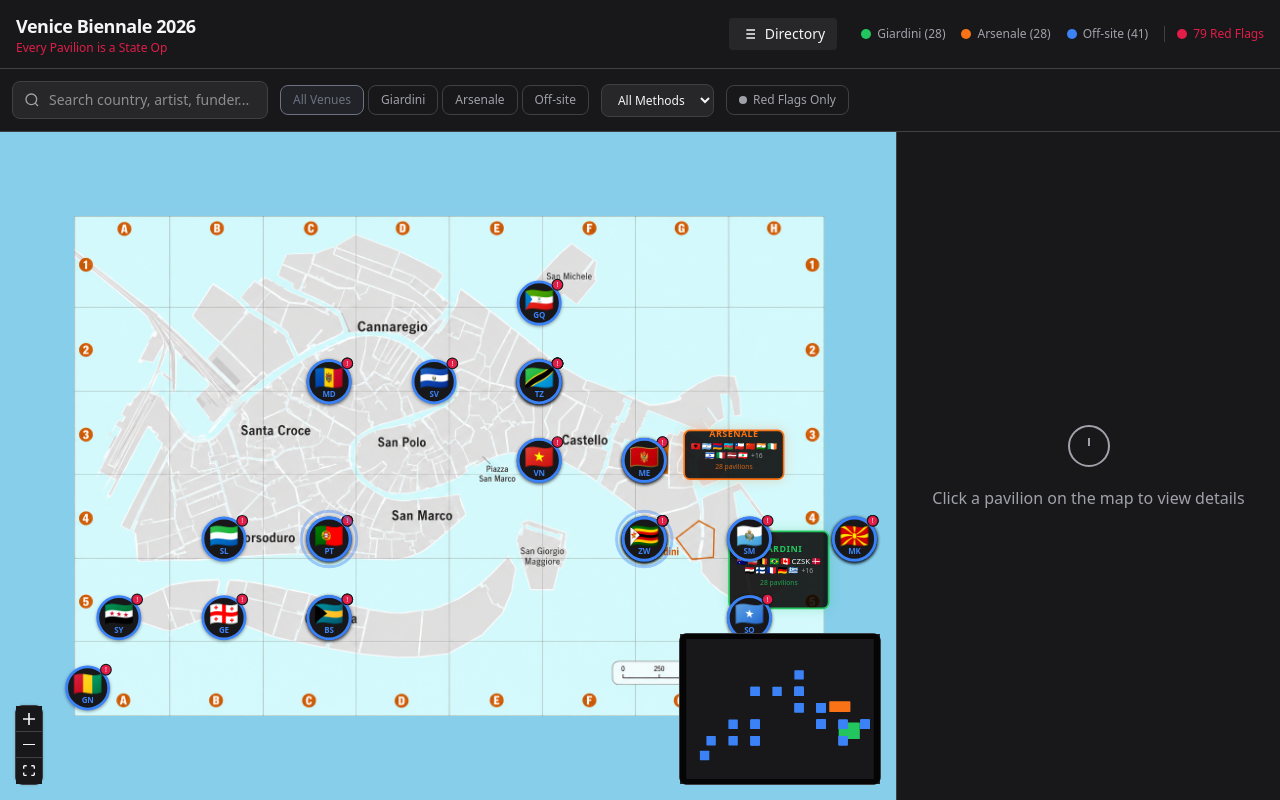
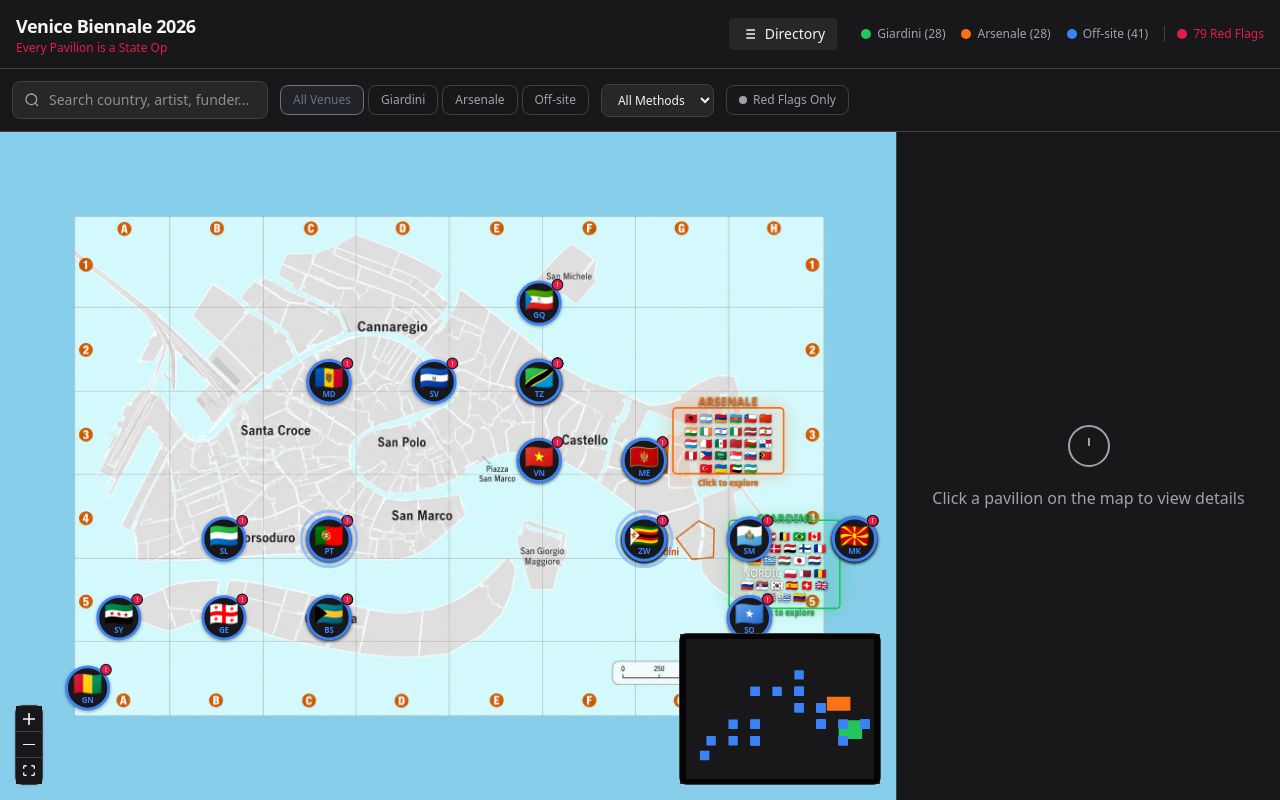
Before and after one commit to Studio-Pythia/biennale, a Next.js app: page / in a window 1280 px wide. Built offline with nearby package versions, Linux system fonts and the light colour scheme.

Commit message:
feat: enhance Arsenale map and zone details
Save Arsenale map, update zone coordinates, add view state, reposition zones, and improve zone prominence.

```diff
--- a/components/map/venice-map.tsx
+++ b/components/map/venice-map.tsx
@@ -82,22 +82,24 @@ function parseGridRef(gridRef: string): { x: number; y: number } | null {
   return null;
 }
 
-// Arsenale zone - measured from map image (orange outlined area)
-// Located at approximately G3-H3 on the grid
+// Arsenale zone - measured from map image (orange outlined L-shaped area)
+// Located at approximately G3-H3 on the grid, east of Castello
+// The orange shape on the map is at roughly x:1180-1380, y:330-450
 const ARSENALE_ZONE = {
-  x: 1200,  // Right side, east of Castello
-  y: 380,   // Upper-middle area (row 3)
-  width: 180,
-  height: 90,
+  x: 1180,  // Left edge of the Arsenale outline
+  y: 340,   // Top edge
+  width: 200,
+  height: 120,
 };
 
-// Giardini zone - measured from map image (orange outlined area)
-// Located at approximately G4-H5 on the grid
+// Giardini zone - measured from map image (orange outlined pentagon area)
+// Located at approximately G4-H5 on the grid, southeast of Arsenale
+// The orange shape on the map is at roughly x:1280-1480, y:540-700
 const GIARDINI_ZONE = {
-  x: 1280,  // Far right
-  y: 560,   // Lower area (rows 4-5)
-  width: 180,
-  height: 140,
+  x: 1280,
+  y: 540,
+  width: 200,
+  height: 160,
 };
 
 function createNodesFromPavilions(
--- a/components/map/venue-zone-node.tsx
+++ b/components/map/venue-zone-node.tsx
@@ -15,83 +15,95 @@ interface VenueZoneData {
 }
 
 function VenueZoneNodeComponent({ data }: NodeProps) {
-  const { venue, width, height, count, pavilions } = data as VenueZoneData;
+  const { venue, width, height, pavilions } = data as VenueZoneData;
 
   const color = getVenueColor(venue);
-  const safeWidth = width || 180;
-  const safeHeight = height || 120;
+  const safeWidth = width || 200;
+  const safeHeight = height || 140;
 
-  // Get first 12 flags to display (more would be too crowded)
-  const flagsToShow = (pavilions || []).slice(0, 12);
-  const remainingCount = Math.max(0, (pavilions || []).length - 12);
+  // Get flags to display - show all in a grid
+  const flagsToShow = (pavilions || []).slice(0, 28); // 7 columns x 4 rows max
+  const remainingCount = Math.max(0, (pavilions || []).length - 28);
 
   return (
     <>
       <Handle type="target" position={Position.Top} style={{ visibility: "hidden" }} />
 
       <div
-        className="relative cursor-pointer transition-all duration-300 hover:scale-105 group"
+        className="relative cursor-pointer transition-all duration-200 hover:scale-[1.02] group"
         style={{
           width: safeWidth,
           height: safeHeight,
         }}
       >
-        {/* Solid background with border */}
+        {/* Semi-transparent background matching the map's orange outline style */}
         <div
-          className="absolute inset-0 rounded-xl border-3 transition-all duration-300 group-hover:shadow-lg"
+          className="absolute inset-0 rounded-lg transition-all duration-200"
           style={{
-            borderColor: color,
-            borderWidth: 3,
-            backgroundColor: `rgba(0, 0, 0, 0.85)`,
-            boxShadow: `0 0 20px ${color}40`,
+            border: `3px solid ${color}`,
+            backgroundColor: `${color}20`,
+            boxShadow: `0 0 30px ${color}50`,
+          }}
+        />
+
+        {/* Hover overlay */}
+        <div
+          className="absolute inset-0 rounded-lg opacity-0 group-hover:opacity-100 transition-opacity duration-200"
+          style={{
+            backgroundColor: `${color}30`,
           }}
         />
 
         {/* Content */}
-        <div className="absolute inset-0 flex flex-col items-center justify-center p-2">
-          {/* Venue name */}
+        <div className="absolute inset-0 flex flex-col items-center justify-center p-3">
+          {/* Venue name - large and bold */}
           <span
-            className="text-base font-bold uppercase tracking-wider mb-1"
-            style={{ color }}
+            className="text-xl font-black uppercase tracking-wide mb-2 drop-shadow-lg"
+            style={{
+              color,
+              textShadow: "0 2px 4px rgba(0,0,0,0.8)",
+            }}
           >
             {venue}
           </span>
 
-          {/* Flags grid */}
-          <div className="flex flex-wrap justify-center gap-0.5 max-w-full px-1">
+          {/* Flags grid - larger and more visible */}
+          <div
+            className="flex flex-wrap justify-center items-center gap-1 px-2"
+            style={{ maxWidth: safeWidth - 20 }}
+          >
             {flagsToShow.map((p) => (
               <span
                 key={p.id}
-                className="text-sm leading-none"
+                className="text-lg leading-none drop-shadow"
                 title={p.country}
+                style={{ filter: "drop-shadow(0 1px 2px rgba(0,0,0,0.5))" }}
               >
                 {getFlagEmoji(p.id)}
               </span>
             ))}
             {remainingCount > 0 && (
               <span
-                className="text-xs font-medium ml-1"
-                style={{ color: "var(--muted-foreground)" }}
+                className="text-sm font-bold px-1.5 py-0.5 rounded"
+                style={{
+                  backgroundColor: color,
+                  color: "#000",
+                }}
               >
                 +{remainingCount}
               </span>
             )}
           </div>
 
-          {/* Pavilion count */}
+          {/* Click prompt - always visible, more prominent on hover */}
           <span
-            className="text-xs mt-1 opacity-80"
-            style={{ color }}
+            className="text-sm mt-2 font-semibold transition-all duration-200 group-hover:scale-110"
+            style={{
+              color,
+              textShadow: "0 1px 3px rgba(0,0,0,0.8)",
+            }}
           >
-            {count} pavilions
-          </span>
-
-          {/* Click prompt */}
-          <span
-            className="text-xs mt-1 opacity-0 group-hover:opacity-100 transition-opacity font-medium"
-            style={{ color }}
-          >
-            Click to explore →
+            Click to explore
           </span>
         </div>
       </div>
--- a/lib/use-map-store.ts
+++ b/lib/use-map-store.ts
@@ -2,12 +2,16 @@
 
 import { create } from "zustand";
 import type { Pavilion, MapFilters, VenueFilter, SelectionMethodFilter } from "./types";
+
+// Map view states: main Venice view, or zoomed into Arsenale/Giardini
+type MapView = "venice" | "arsenale" | "giardini";
 
 interface MapState {
   pavilions: Pavilion[];
   selectedPavilionId: string | null;
   highlightedFunder: string | null;
   filters: MapFilters;
+  currentView: MapView;
   setPavilions: (pavilions: Pavilion[]) => void;
   selectPavilion: (id: string | null) => void;
   highlightFunder: (funderName: string | null) => void;
@@ -17,6 +21,8 @@ interface MapState {
   setSearch: (search: string) => void;
   setBudgetRange: (range: [number, number]) => void;
   resetFilters: () => void;
+  setCurrentView: (view: MapView) => void;
+  goBack: () => void;
 }
 
 const defaultFilters: MapFilters = {
@@ -32,6 +38,7 @@ export const useMapStore = create<MapState>((set) => ({
   selectedPavilionId: null,
   highlightedFunder: null,
   filters: defaultFilters,
+  currentView: "venice",
   setPavilions: (pavilions) => set({ pavilions }),
   selectPavilion: (id) => set({ selectedPavilionId: id }),
   highlightFunder: (funderName) => set({ highlightedFunder: funderName }),
@@ -46,6 +53,8 @@ export const useMapStore = create<MapState>((set) => ({
   setBudgetRange: (range) =>
     set((state) => ({ filters: { ...state.filters, budgetRange: range } })),
   resetFilters: () => set({ filters: defaultFilters }),
+  setCurrentView: (view) => set({ currentView: view }),
+  goBack: () => set({ currentView: "venice" }),
 }));
 
 export function useFilteredPavilions() {
--- a/lib/venue-coordinates.ts
+++ b/lib/venue-coordinates.ts
@@ -43,47 +43,55 @@ export const GIARDINI_POSITIONS: Record<number, { x: number; y: number; label: s
 };
 
 // Arsenale building zones (numbered 1-6 from the official map)
-export const ARSENALE_ZONES: Record<number, { x: number; y: number; label: string; countries: string[] }> = {
+// Coordinates are relative to the arsenale-detail-map.png image (1024x890 approx)
+export const ARSENALE_ZONES: Record<number, { x: number; y: number; label: string; countryCodes: string[] }> = {
   1: {
-    x: 780, y: 620,
+    x: 340, y: 430,
     label: "Corderie",
-    countries: ["In Minor Keys (Central Exhibition)"]
+    countryCodes: [] // Central Exhibition "In Minor Keys" - no individual pavilions
   },
   2: {
-    x: 820, y: 580,
+    x: 420, y: 360,
     label: "Artiglierie",
-    countries: [
-      "Chile", "India", "Ireland", "Latvia", "Lebanon", "Malta",
-      "Philippines", "Morocco", "Oman", "Slovenia", "Timor Leste",
-      "Armenia", "Bahamas", "Kyrgyz Republic", "Lithuania", "Montenegro",
-      "North Macedonia", "Pakistan", "Saudi Arabia", "Turkey", "Ukraine"
+    countryCodes: [
+      "CL", "IN", "IE", "LV", "LB", "MT",
+      "PH", "MA", "OM", "SI", "TL"
     ]
   },
   3: {
-    x: 860, y: 540,
+    x: 450, y: 320,
     label: "Sale d'Armi",
-    countries: [
-      "Albania", "Argentina", "Luxembourg", "Israel", "Mexico",
-      "Peru", "Saudi Arabia", "Singapore", "Turkey", "Ukraine",
-      "UAE", "Syria", "Kosovo"
+    countryCodes: [
+      "AL", "AR", "LU", "IL", "MX",
+      "PE", "SA", "SG", "TR", "UA", "AE"
     ]
   },
   4: {
-    x: 900, y: 500,
+    x: 520, y: 190,
     label: "Tese del Cinquecento",
-    countries: ["Uzbekistan"]
+    countryCodes: ["UZ"]
   },
   5: {
-    x: 940, y: 460,
+    x: 560, y: 200,
     label: "Padiglione Italia",
-    countries: ["Italy"]
+    countryCodes: ["IT"]
   },
   6: {
-    x: 980, y: 420,
+    x: 600, y: 160,
     label: "Magazzino delle cisterne",
-    countries: ["China"]
+    countryCodes: ["CN"]
   },
 };
+
+// Get Arsenale zone number for a country code
+export function getArsenaleZone(countryCode: string): number | null {
+  for (const [zone, data] of Object.entries(ARSENALE_ZONES)) {
+    if (data.countryCodes.includes(countryCode)) {
+      return parseInt(zone);
+    }
+  }
+  return null;
+}
 
 // Grid reference to coordinate mapping for off-site venues
 // Based on the full Venice city map grid (columns 1-6, rows A-H)
```
Also changed, not shown: public/images/arsenale-detail-map.png (added).
